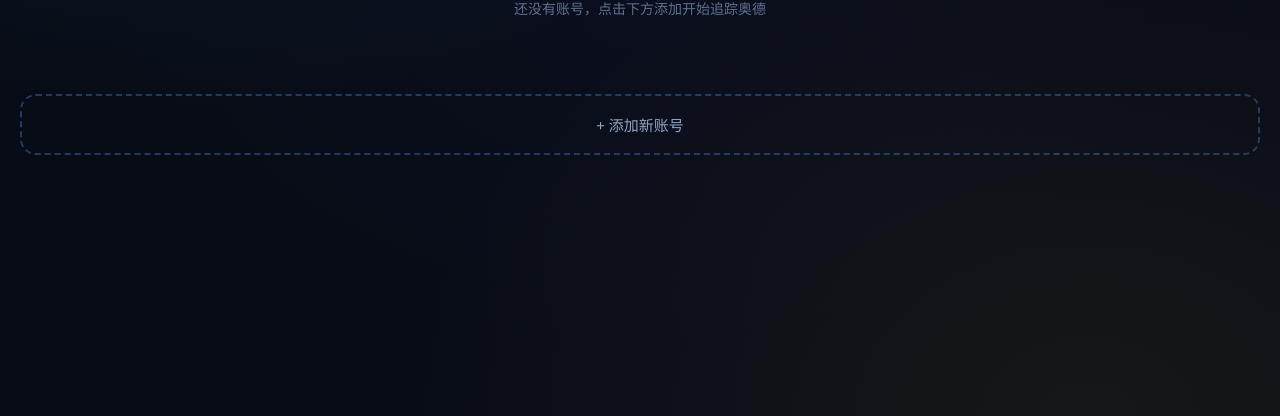
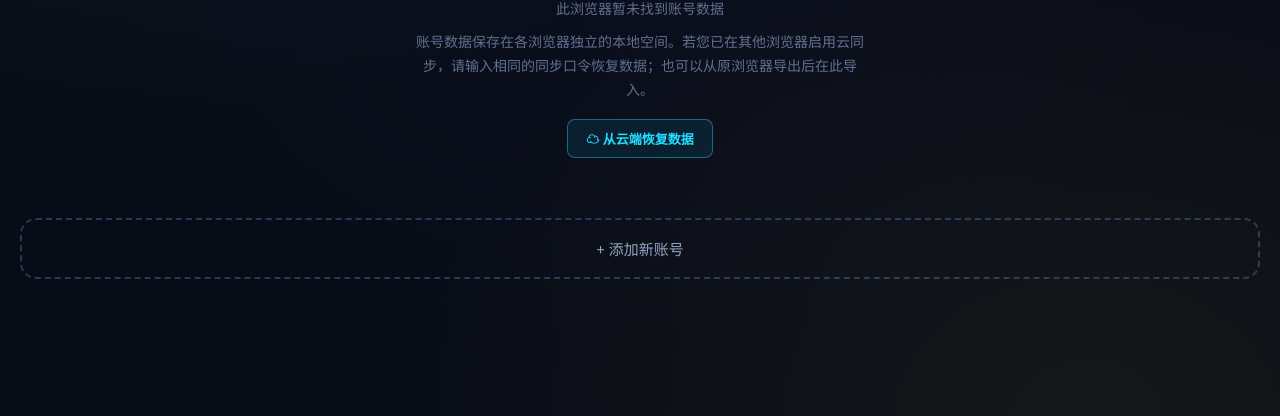
Before and after one commit to yuwenzijing/tower2-tracker, a plain HTML site: page public/index.html in a window 1280 px wide. Shown: the part 384-800 px from the top of the page. Drawn offline with Linux system fonts and the light colour scheme.

Commit message:
fix: 引导跨浏览器数据恢复

```diff
--- a/public/capture-client.js
+++ b/public/capture-client.js
@@ -81,7 +81,7 @@
       var response = await fetch(API + '/pair', {
         method: 'POST',
         headers: { 'Content-Type': 'application/json', 'X-Sync-Token': token },
-        body: JSON.stringify({ client: location.hostname === 'test.buyali.xyz' ? 'web-v1.3.4.3-test' : 'web-v1.3.4.3' })
+        body: JSON.stringify({ client: location.hostname === 'test.buyali.xyz' ? 'web-v1.3.4.4-test' : 'web-v1.3.4.4' })
       });
       var result = await response.json();
       if (!response.ok) throw new Error(result.error || ('HTTP ' + response.status));
--- a/public/index.html
+++ b/public/index.html
@@ -1401,6 +1401,26 @@
   }
   .empty-state .emoji { font-size: 48px; margin-bottom: 12px; }
   .empty-state p { font-size: 14px; margin-bottom: 16px; }
+  .empty-state .empty-state-hint {
+    max-width: 460px;
+    margin: -4px auto 18px;
+    color: var(--text-muted);
+    line-height: 1.7;
+  }
+  .empty-state .empty-state-action {
+    padding: 9px 18px;
+    border: 1px solid rgba(48, 214, 255, 0.42);
+    border-radius: 8px;
+    background: rgba(0, 202, 255, 0.09);
+    color: var(--cyan);
+    font-size: 13px;
+    font-weight: 700;
+    cursor: pointer;
+  }
+  .empty-state .empty-state-action:hover {
+    background: rgba(0, 202, 255, 0.16);
+    border-color: var(--cyan);
+  }
 
   /* ===== Add Account ===== */
   .add-account-btn {
@@ -1951,7 +1971,7 @@
 <body>
 
 <header>
-  <h1>永恒之塔2 · 统计 <span class="version-tag" id="appVersionTag">V1.3.4.3</span></h1>
+  <h1>永恒之塔2 · 统计 <span class="version-tag" id="appVersionTag">V1.3.4.4</span></h1>
 </header>
 
 <div class="summary-bar-wrap">
@@ -3159,10 +3179,14 @@ function render() {
   list.innerHTML = '';
 
   if (DATA.accounts.length === 0) {
+    const canRestoreFromCloud = !getSyncPassphrase() && location.protocol !== 'file:';
     list.innerHTML = `
       <div class="empty-state">
         <div class="emoji">🔮</div>
-        <p>还没有账号，点击下方添加开始追踪奥德</p>
+        <p>${canRestoreFromCloud ? '此浏览器暂未找到账号数据' : '还没有账号，点击下方添加开始追踪奥德'}</p>
+        ${canRestoreFromCloud ? `
+          <p class="empty-state-hint">账号数据保存在各浏览器独立的本地空间。若您已在其他浏览器启用云同步，请输入相同的同步口令恢复数据；也可以从原浏览器导出后在此导入。</p>
+          <button class="empty-state-action" onclick="openSyncModal()">☁ 从云端恢复数据</button>` : ''}
       </div>`;
     updateSummary();
     updateGlobalUndoBtn();
@@ -4350,7 +4374,7 @@ setInterval(updateRecoveryDisplay, 30000);
 <script>
 if (location.hostname === 'test.buyali.xyz') {
   const versionTag = document.getElementById('appVersionTag');
-  if (versionTag) versionTag.textContent = 'V1.3.4.3-test';
+  if (versionTag) versionTag.textContent = 'V1.3.4.4-test';
 }
 </script>
 </body>
```
Also changed, not shown: CHANGELOG.md, README.md.
